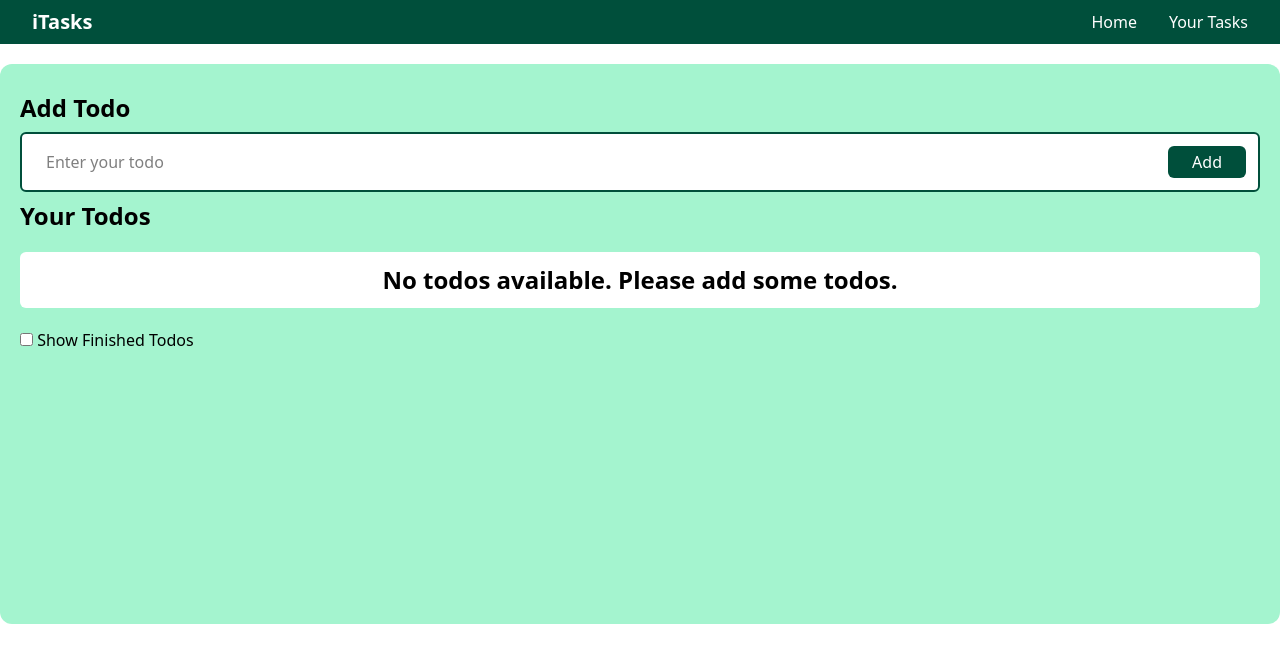
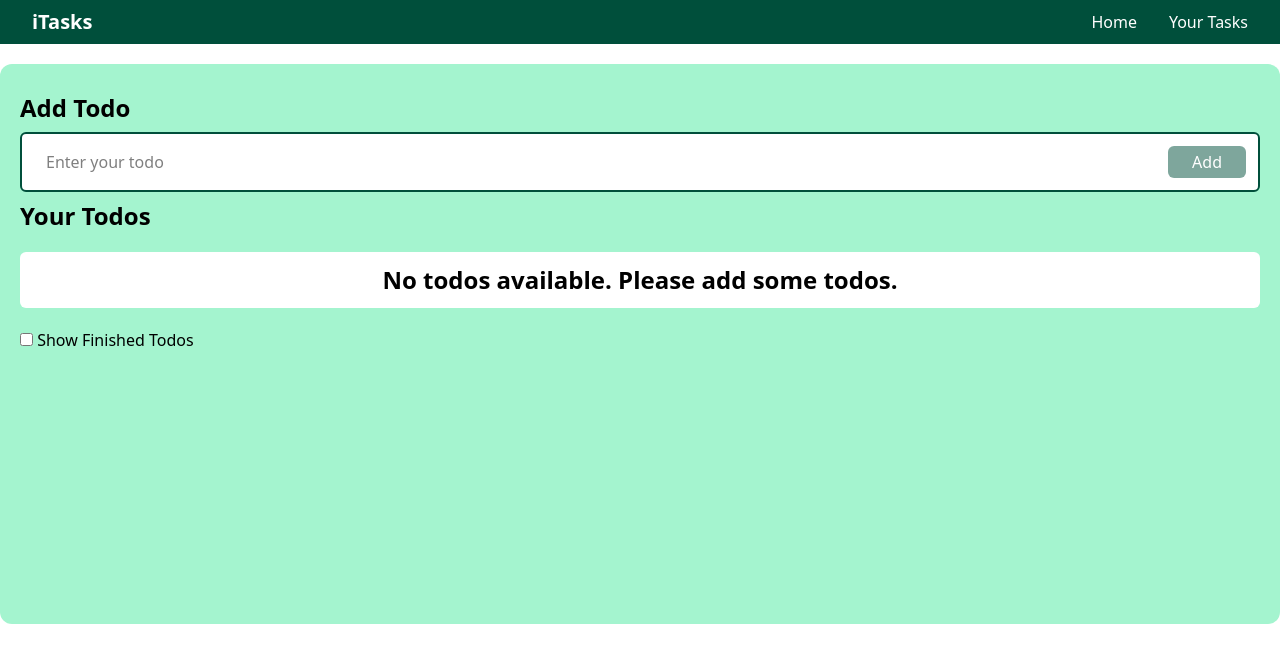
Before and after one commit to Yash-Agrawal-Company/Todo-list-app, a React (Vite) app: page / in a window 1280 px wide. Shown: the top 662 px of the page. Built offline with nearby package versions, Linux system fonts and the light colour scheme.

Commit message:
length issue fixed

```diff
--- a/src/App.jsx
+++ b/src/App.jsx
@@ -20,7 +20,8 @@ function App() {
 
 
   const handleAdd = () => {
-    setTodos([...todos, { id: uuidv4(), todo: todo, isCompleted: false }]);
+    if(todo.length<3) return;
+     setTodos([...todos, { id: uuidv4(), todo: todo, isCompleted: false }]);
     setTodo("");
   };
   const handleEdit = (todo) => {
@@ -85,7 +86,8 @@ function App() {
             />
             <button
               onClick={handleAdd}
-              className="bg-emerald-900 text-white rounded-md px-6 py-1 hover:bg-emerald-700 transition-all duration-500"
+              disabled={todo.length<3}
+              className="bg-emerald-900 text-white rounded-md px-6 py-1 hover:bg-emerald-700 transition-all duration-500 disabled:opacity-50 disabled:cursor-not-allowed"
             >
               Add
             </button>
```
